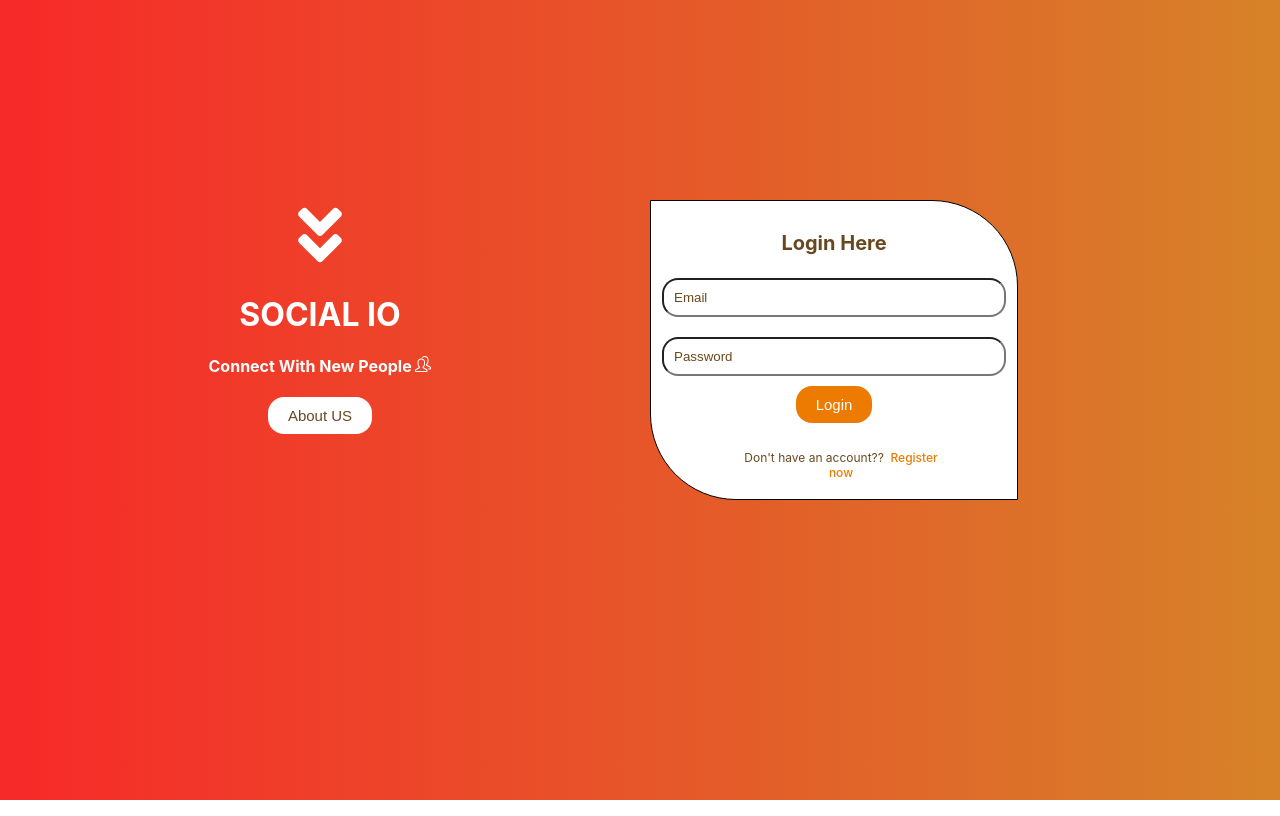
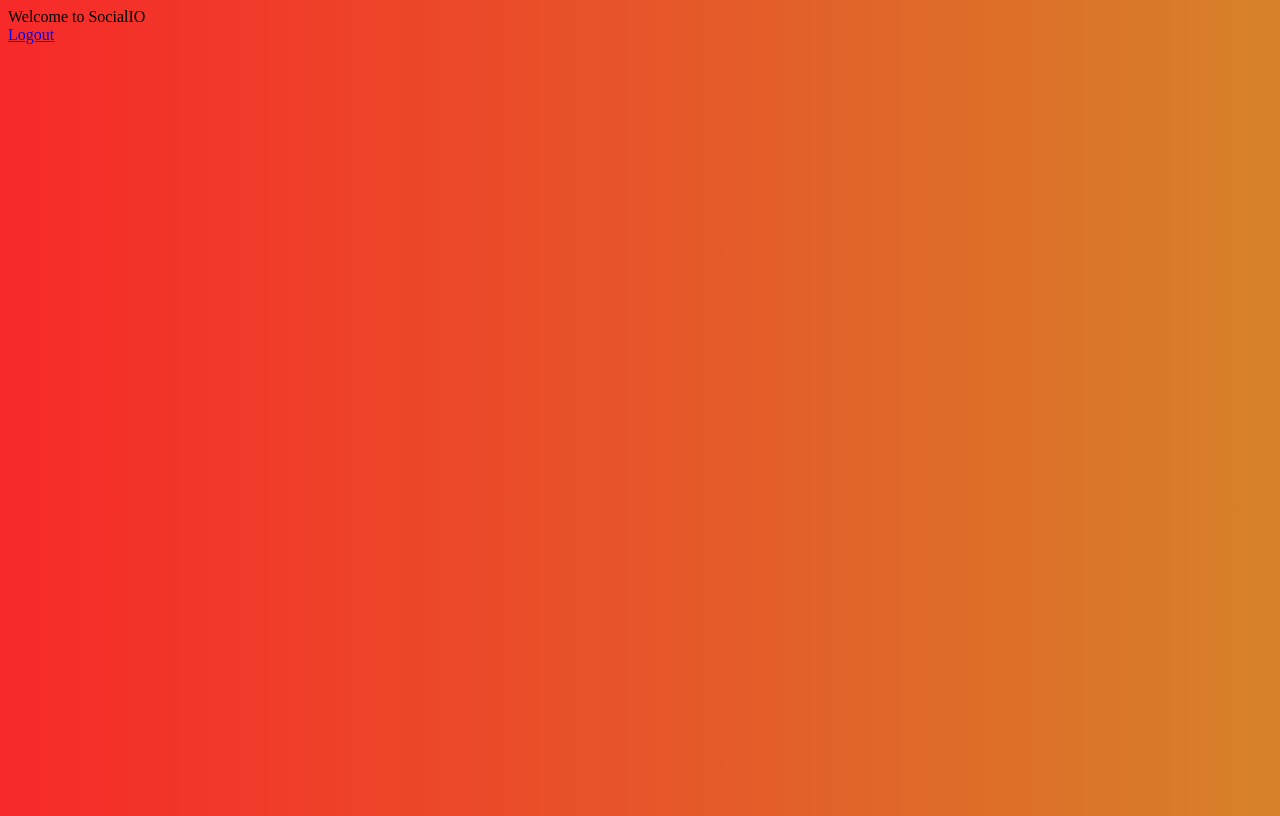
Before and after one commit to thekrprince/socialio, a React (Create React App) app in the folder client/: page / in a window 1280 px wide. Built offline with nearby package versions, Linux system fonts and the light colour scheme; sample sign-in values are in the browser's storage.

Commit message:
login and logout is working as expected

```diff
--- a/client/src/App.js
+++ b/client/src/App.js
@@ -5,9 +5,9 @@ import Registration from './components/authentication/Registration';
 import CreatePost from './components/posts/CreatePost';
 
 const router = createBrowserRouter([
-  {path: "/", element: <Login/>},
+  {path: "/login", element: <Login/>},
   {path: "/registration", element: <Registration/>},
-  {path: "/posts", element: <CreatePost/>},
+  {path: "/", element: <CreatePost/>},
   ]);
 
 function App() {
--- a/client/src/components/authentication/Login.js
+++ b/client/src/components/authentication/Login.js
@@ -42,7 +42,7 @@ const Login = () => {
     .then((response) => {
       const token = response.data.token;
       sessionStorage.setItem('token', token);
-      navigate('/posts');
+      navigate('/');
     })
     .catch((err) => {
       toast("Invalid Credentials 🙅‍♀️", {
--- a/client/src/components/posts/CreatePost.js
+++ b/client/src/components/posts/CreatePost.js
@@ -1,19 +1,20 @@
 import { useEffect } from 'react';
 import { Link, useNavigate } from 'react-router-dom';
-import './CreatePost.scss';
+import "./CreatePost.scss";
 
 const CreatePost = () => {
     const navigate = useNavigate();
     useEffect(() => {
         let token = sessionStorage.getItem('token');
         if(token === '' || token === null){
-            navigate('/');
+            navigate('/login');
         }
     },[]);
+
     return (
         <div>
           <div >Welcome to SocialIO</div>
-          <Link to="/">Logout</Link>
+          <Link to="/login">Logout</Link>
         </div>
     );
 };
--- a/client/src/index.css
+++ b/client/src/index.css
@@ -1,4 +1,4 @@
-body {
+/* body {
   margin: 0;
   font-family: -apple-system, BlinkMacSystemFont, 'Segoe UI', 'Roboto', 'Oxygen',
     'Ubuntu', 'Cantarell', 'Fira Sans', 'Droid Sans', 'Helvetica Neue',
@@ -10,4 +10,4 @@ body {
 code {
   font-family: source-code-pro, Menlo, Monaco, Consolas, 'Courier New',
     monospace;
-}
+} */
```
Also changed, not shown: client/src/components/Header/Header.js (added).
